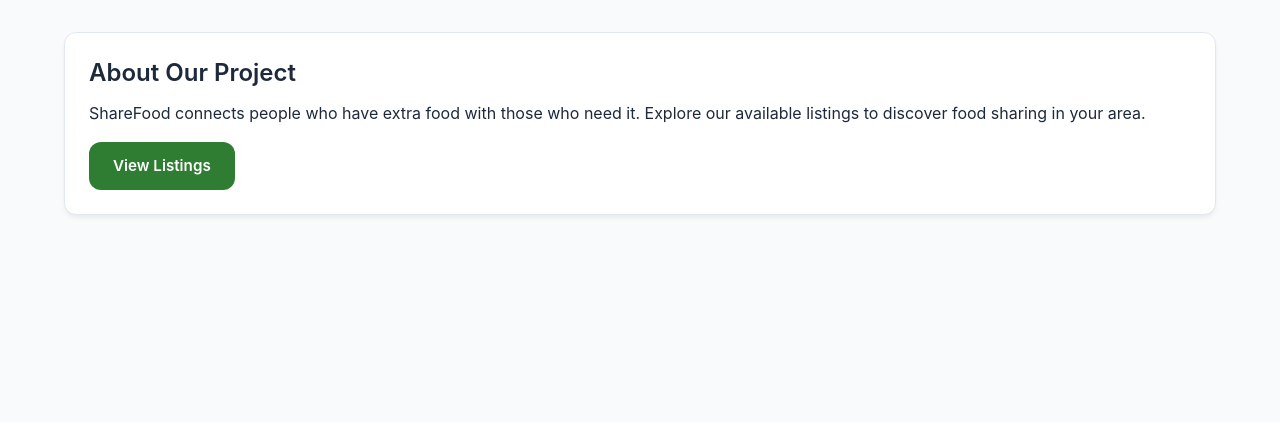
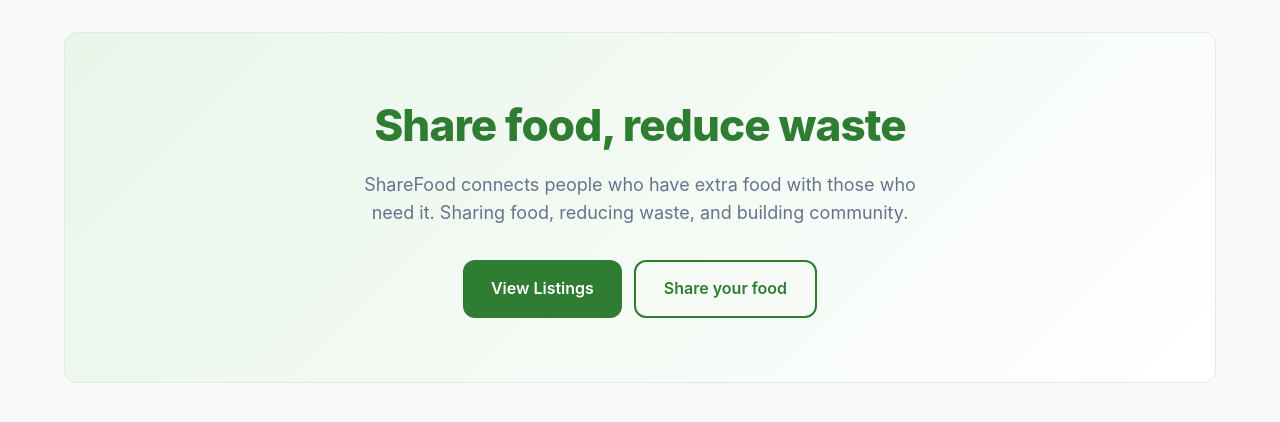
Before and after one commit to katy96moskaliuk/ShareFood, a Django app: page / in a window 1280 px wide. Shown: the part 57-479 px from the top of the page. Run offline with Django 5.2, Linux system fonts and the light colour scheme; parts of the project's set-up code (start-up, migrations or seed data) failed here and were passed over.

Commit message:
feat: add hero section to home page

```diff
--- a/src/ShareFood/core/static/core/style.css
+++ b/src/ShareFood/core/static/core/style.css
@@ -399,3 +399,51 @@ footer {
     text-align: center;
   }
 }
+
+/* ---------- Hero (home page) ---------- */
+.hero {
+  text-align: center;
+  padding: 4rem 1.5rem;
+  margin-bottom: 2rem;
+  background: linear-gradient(135deg, var(--color-primary-light) 0%, var(--color-surface) 100%);
+  border: 1px solid var(--color-border);
+  border-radius: var(--radius);
+}
+
+.hero-title {
+  font-size: 2.75rem;
+  font-weight: 800;
+  letter-spacing: -0.02em;
+  color: var(--color-primary);
+  margin-bottom: 1rem;
+}
+
+.hero-subtitle {
+  max-width: 560px;
+  margin: 0 auto 2rem;
+  font-size: 1.125rem;
+  color: var(--color-text-muted);
+}
+
+.hero-actions {
+  display: flex;
+  justify-content: center;
+  flex-wrap: wrap;
+  gap: 0.75rem;
+}
+
+/* Larger button variant */
+.btn-lg {
+  padding: 0.9rem 1.75rem;
+  font-size: 1rem;
+}
+
+@media (max-width: 768px) {
+  .hero {
+    padding: 2.5rem 1rem;
+  }
+
+  .hero-title {
+    font-size: 2rem;
+  }
+}
--- a/src/ShareFood/core/templates/core/index.html
+++ b/src/ShareFood/core/templates/core/index.html
@@ -7,15 +7,16 @@
     <link rel="stylesheet" href="{% static 'core/style.css' %}">
 {% endblock %}
 
-{% block header %}
-    <h1>Welcome to ShareFood</h1>
-    <p>Sharing food, reducing waste, and building community.</p>
+{% block content %}
+    <section class="hero">
+        <h1 class="hero-title">Share food, reduce waste</h1>
+        <p class="hero-subtitle">
+            ShareFood connects people who have extra food with those who need it.
+            Sharing food, reducing waste, and building community.
+        </p>
+        <div class="hero-actions">
+            <a href="{% url 'listings:list' %}" class="btn btn-lg">View Listings</a>
+            <a href="{% url 'listings:list' %}?add=1#add" class="btn btn-outline btn-lg">Share your food</a>
+        </div>
+    </section>
 {% endblock %}
-
-{% block content %}
-    <div class="card">
-        <h2>About Our Project</h2>
-        <p>ShareFood connects people who have extra food with those who need it. Explore our available listings to discover food sharing in your area.</p>
-        <a href="{% url 'listings:list' %}" class="btn">View Listings</a>
-    </div>
-{% endblock %}
```
